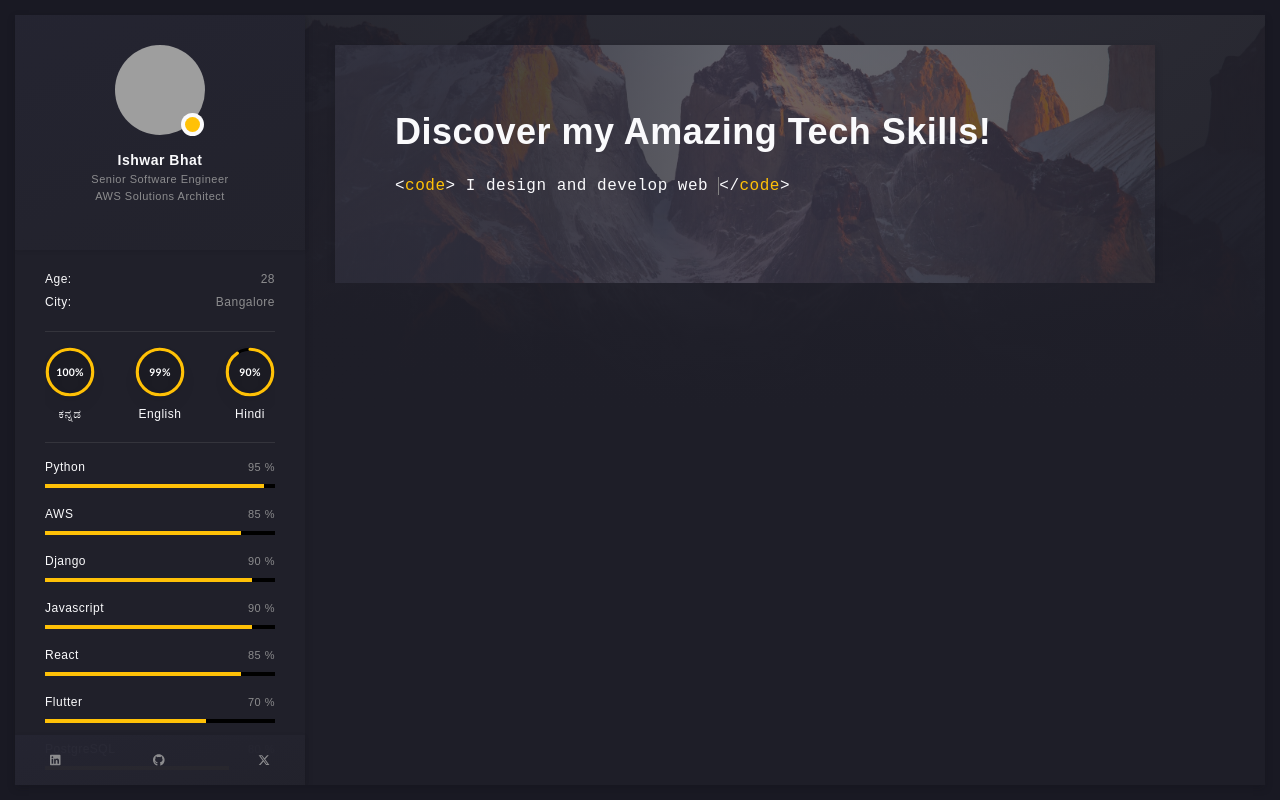
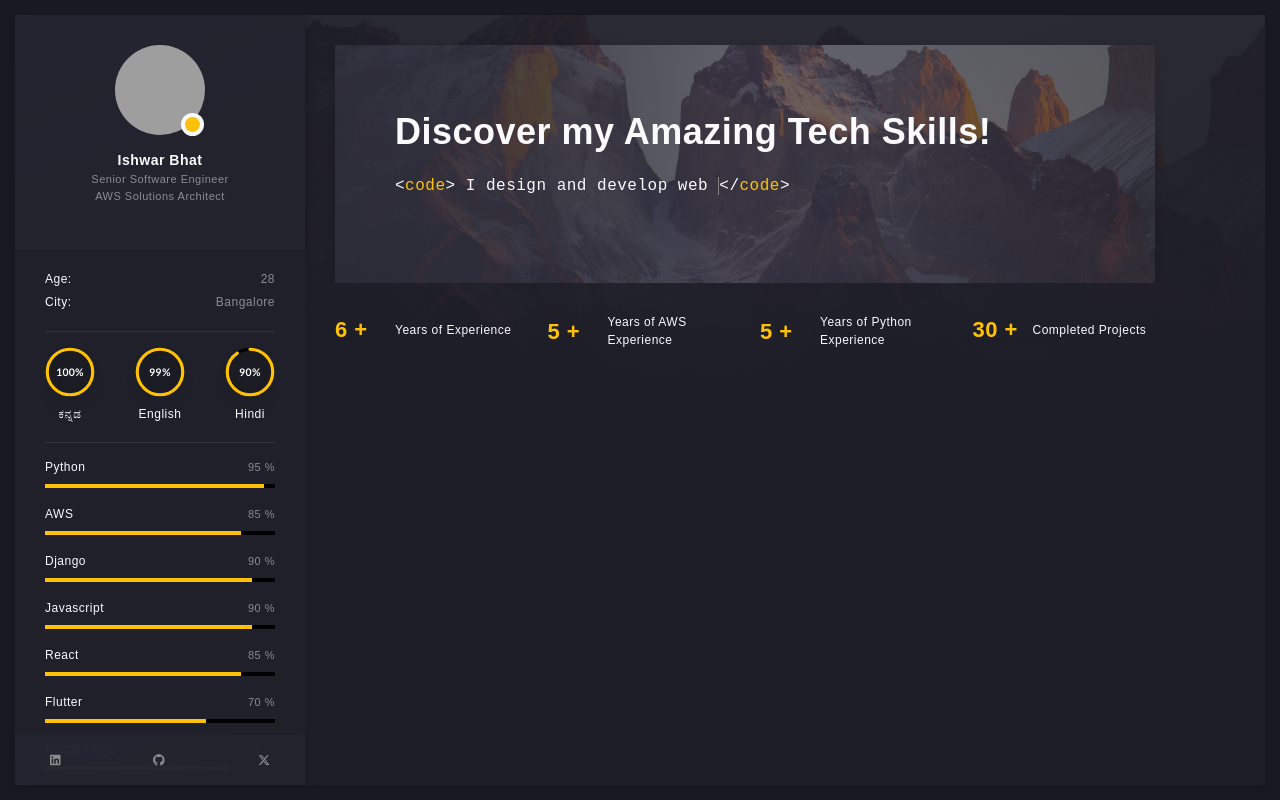
Before and after one commit to codingloop/PersonalPortfolio, a Next.js app: page / in a window 1280 px wide. Built offline with nearby package versions, Linux system fonts and the light colour scheme; grey boxes are pictures that could not be loaded.

Commit message:
Add summary row

```diff
--- a/src/components/AppWrapper/Content/_Summary.js
+++ b/src/components/AppWrapper/Content/_Summary.js
@@ -1,21 +1,30 @@
+import { useContext } from "react";
 import Container from "./_Container";
 import style from "./style.module.css";
+import { UserContext } from "@/utils/providers/userInfo";
 
-const SummaryCard = () => (
+const SummaryCard = ({ item }) => (
   <div className={style.col_t2}>
     <div className={style.summary_frame}>
       <div className="min-w-[60px]">
-        <span>a345</span>
+        <span className={style.summary_frame_counter}>{item?.heading}</span>
       </div>
-      <h6>Helllot fd sd f</h6>
+      <h6>{item?.value}</h6>
     </div>
   </div>
 );
 
 function Summary() {
+  const userInfo = useContext(UserContext);
   return (
     <Container>
       <div className={`${style.row} pt-[30px] pb-0`}>
+        {userInfo.summary?.map((item, ind) => (
+          <SummaryCard key={`si_${ind}`} item={item} />
+        ))}
+        <SummaryCard />
+        <SummaryCard />
+        <SummaryCard />
         <SummaryCard />
       </div>
     </Container>
--- a/src/components/AppWrapper/Content/style.module.css
+++ b/src/components/AppWrapper/Content/style.module.css
@@ -200,7 +200,6 @@
   -ms-flex-align: center;
   align-items: center;
   margin-bottom: 30px;
-  opacity: 0;
   position: relative;
 }
 .summary_frame_counter {
--- a/src/config/portfolio.json
+++ b/src/config/portfolio.json
@@ -41,5 +41,11 @@
       "develop android applications in flutter."
     ]
   },
+  "summary": [
+    { "heading": "6 +", "value": "Years of Experience" },
+    { "heading": "5 +", "value": "Years of AWS Experience" },
+    { "heading": "5 +", "value": "Years of Python Experience" },
+    { "heading": "30 +", "value": "Completed Projects" }
+  ],
   "progressBarColor": "#ffc107"
 }
```
